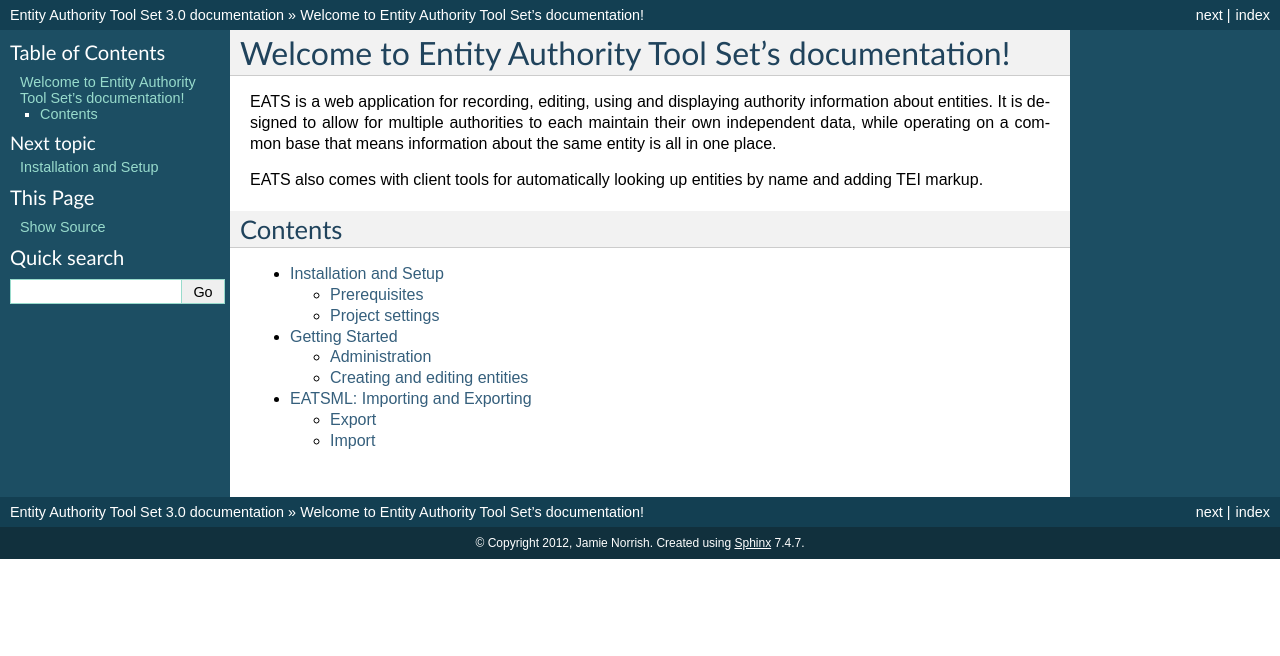
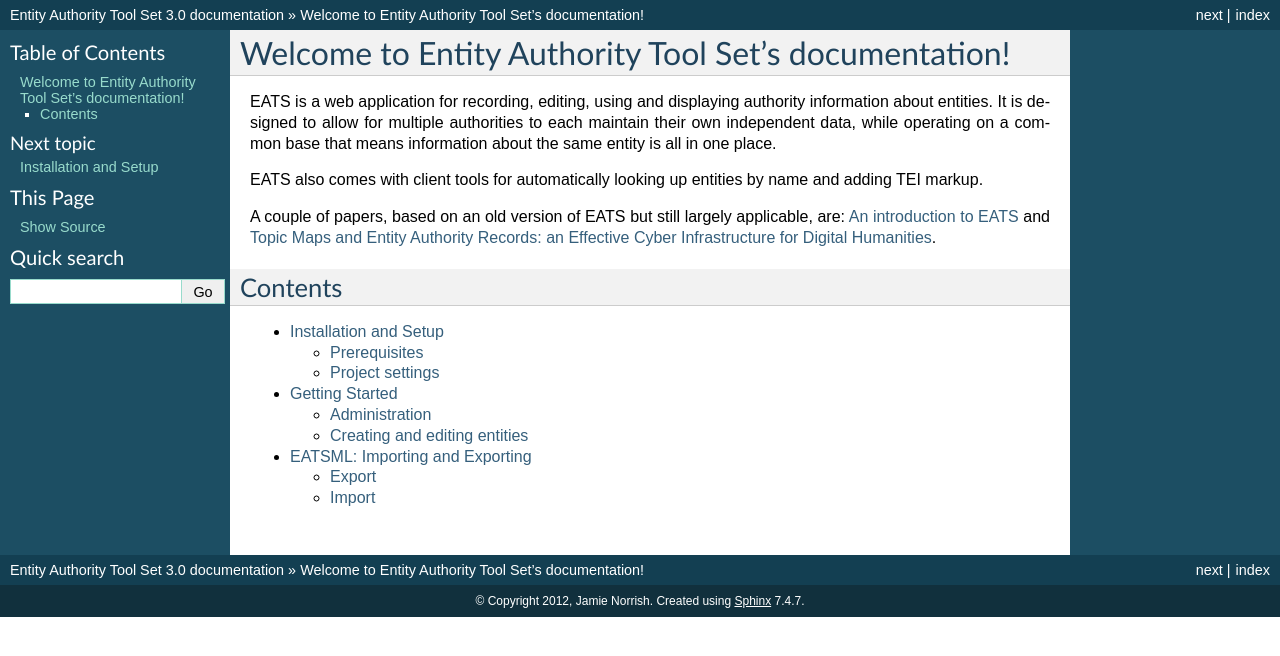
Before and after one commit to ajenhl/eats, a Sphinx documentation site: the page built from docs/source/index.rst, in a window 1280 px wide. Shown: the top 656 px of the page. Built offline with Sphinx 7.4.7, drawn with Linux system fonts in a browser that asks for light colours.

Commit message:
Added links to the old EATS publications.

```diff
--- a/docs/source/index.rst
+++ b/docs/source/index.rst
@@ -15,6 +15,11 @@ entity is all in one place.
 EATS also comes with client tools for automatically looking up
 entities by name and adding TEI markup.
 
+A couple of papers, based on an old version of EATS but still largely
+applicable, are: `An introduction to EATS`_ and `Topic Maps and Entity
+Authority Records: an Effective Cyber Infrastructure for Digital
+Humanities`_.
+
 Contents
 --------
 
@@ -24,3 +29,7 @@ Contents
    installation
    start
    eatsml
+
+
+.. _An introduction to EATS: http://researcharchive.vuw.ac.nz/handle/10063/220
+.. _Topic Maps and Entity Authority Records\: an Effective Cyber Infrastructure for Digital Humanities: http://researcharchive.vuw.ac.nz/handle/10063/336
```
